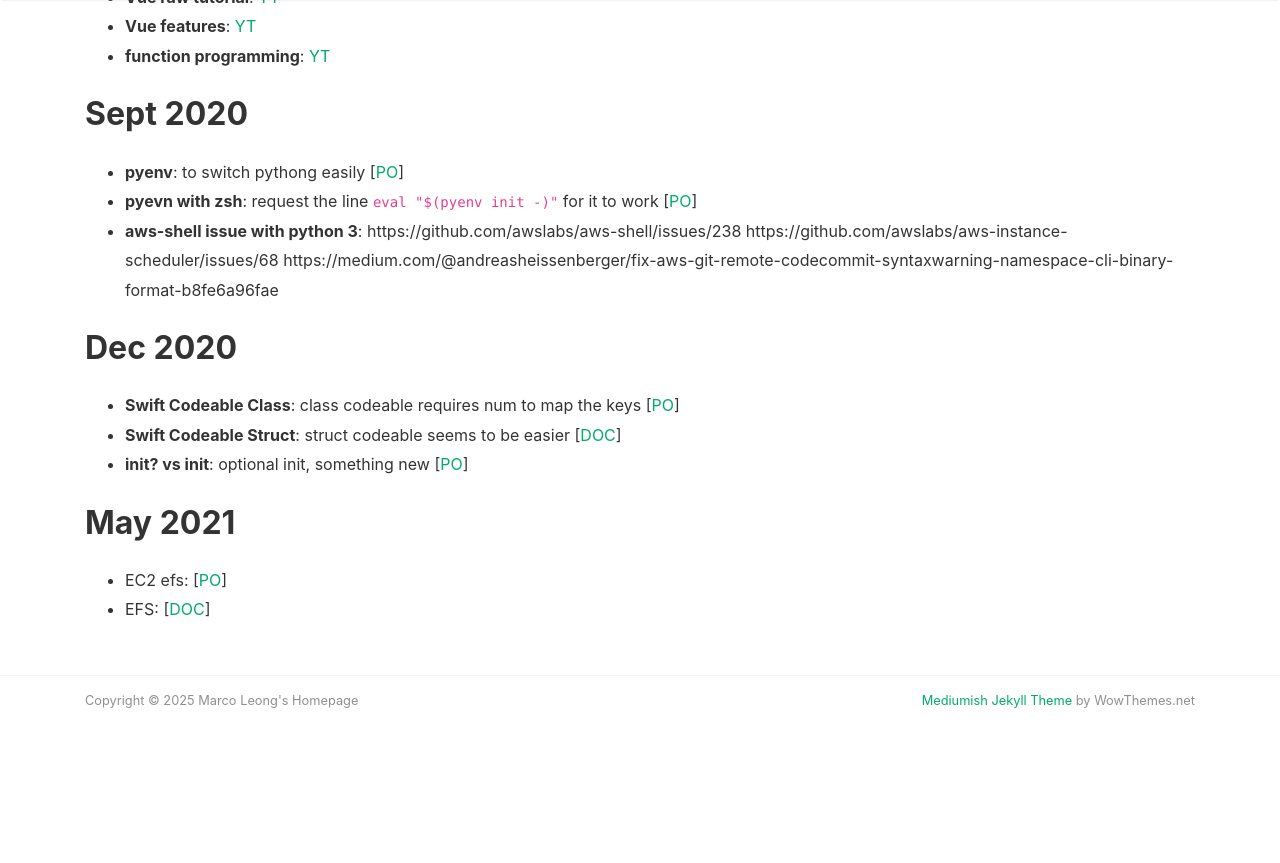
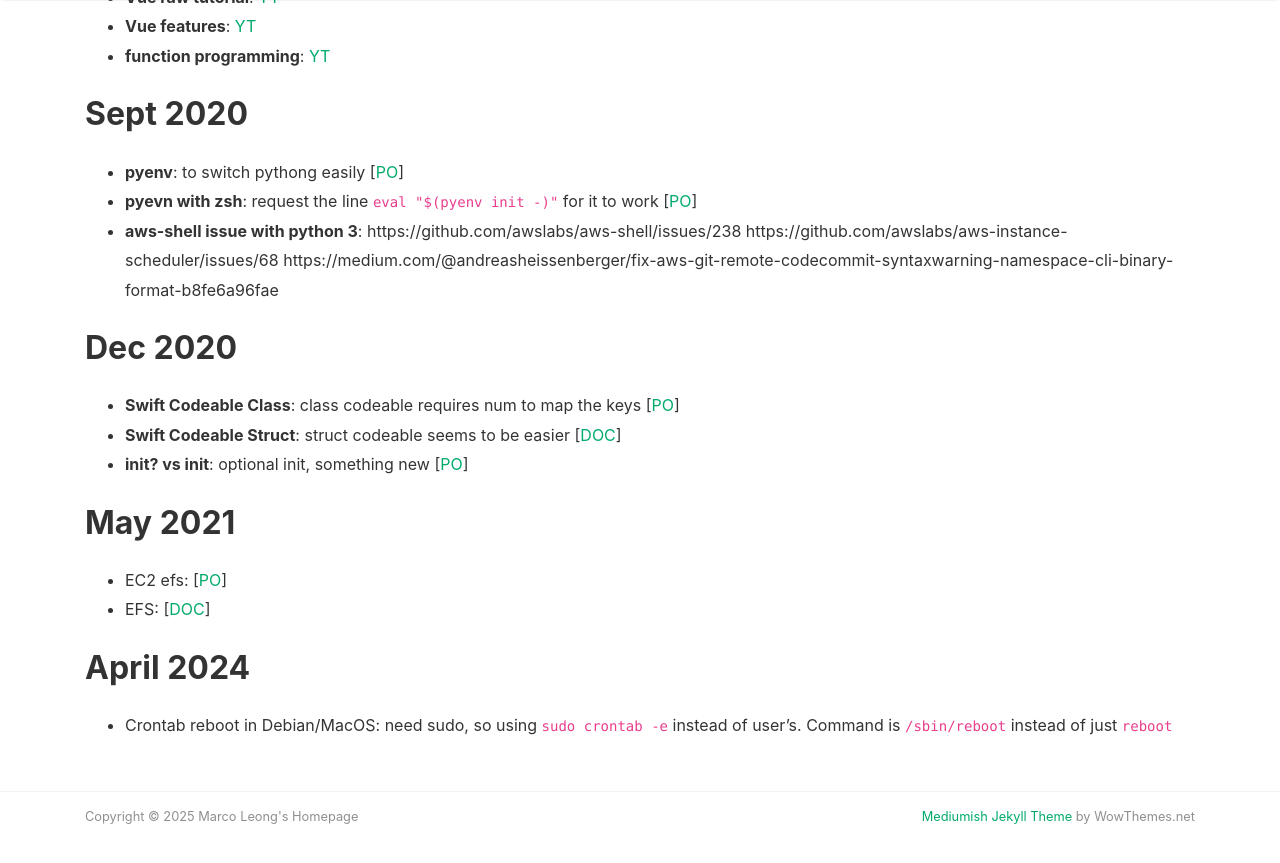
Before and after one commit to MarcoLeongDev/MarcoLeongDev.github.io, a Jekyll site: the page built from journey.md, in a window 1280 px wide and 900 px high, scrolled down 5268 px. Shown: the top 863 px of the window. Built offline with Jekyll 4.4.1, drawn with Linux system fonts in a browser that asks for light colours; nearby versions of some CDN libraries; our own code applies the rules of GitHub Pages for plain Markdown files; before the commit the page ends 6052 px from its top, so only the background shows below that.

Commit message:
add entry

```diff
--- a/journey.md
+++ b/journey.md
@@ -161,6 +161,7 @@ https://docs.aws.amazon.com/AWSEC2/latest/UserGuide/SSL-on-amazon-linux-2.html
 - EC2 efs: [[PO](https://thenewstack.io/tutorial-configure-and-mount-an-efs-file-system-in-amazon-ec2-instance/)]
 - EFS: [[DOC](https://docs.aws.amazon.com/efs/latest/ug/wt2-apache-web-server.html)]
 
-
+## April 2024
+- Crontab reboot in Debian/MacOS: need sudo, so using `sudo crontab -e` instead of user's. Command is `/sbin/reboot` instead of just `reboot`
 
 <!-- - <details><summary>App Auto landing page</summary> settled on auto landing <a href="https://github.com/emilbaehr/automatic-app-landing-page">[GH]</a></details> -->
```
